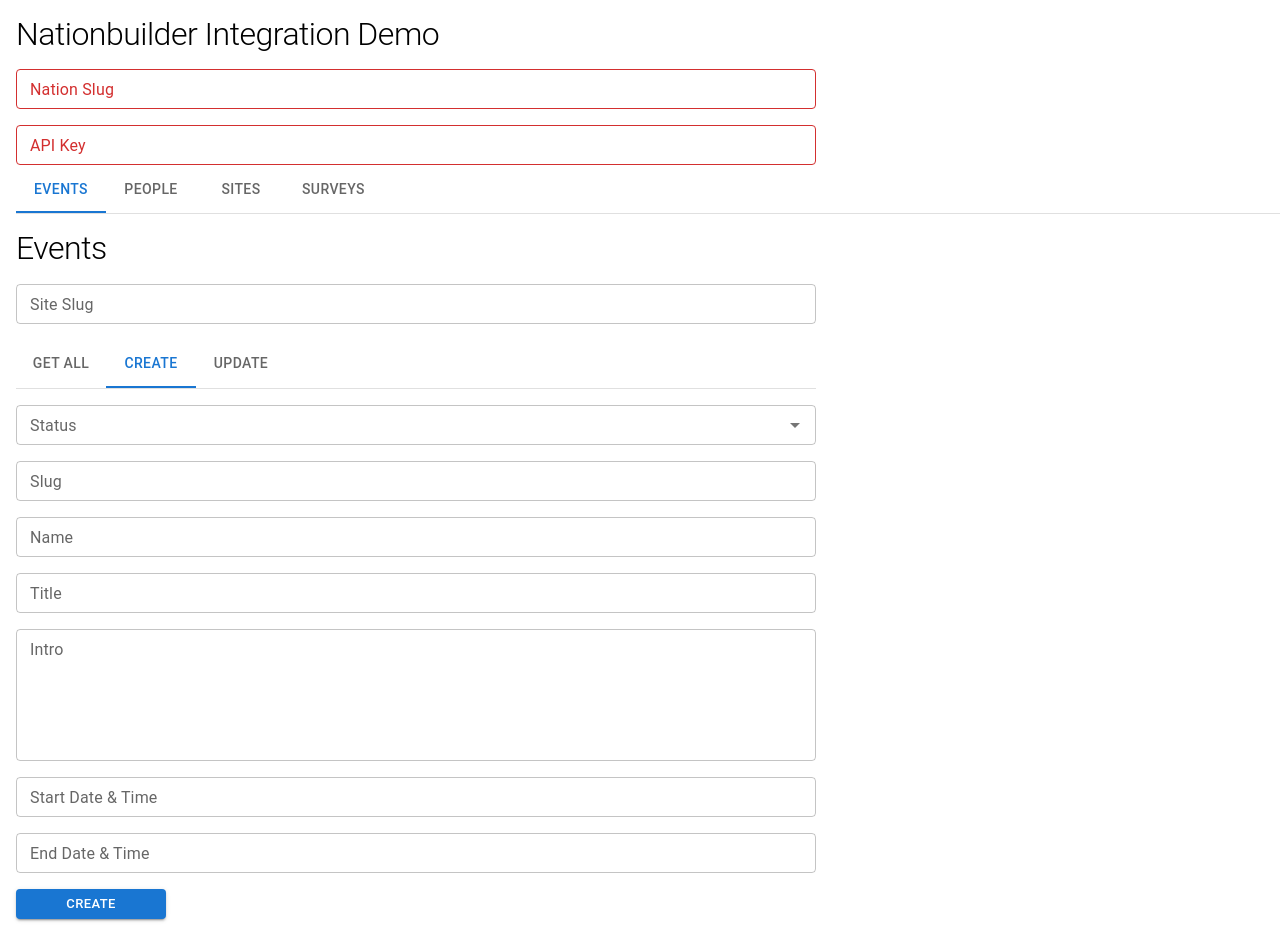
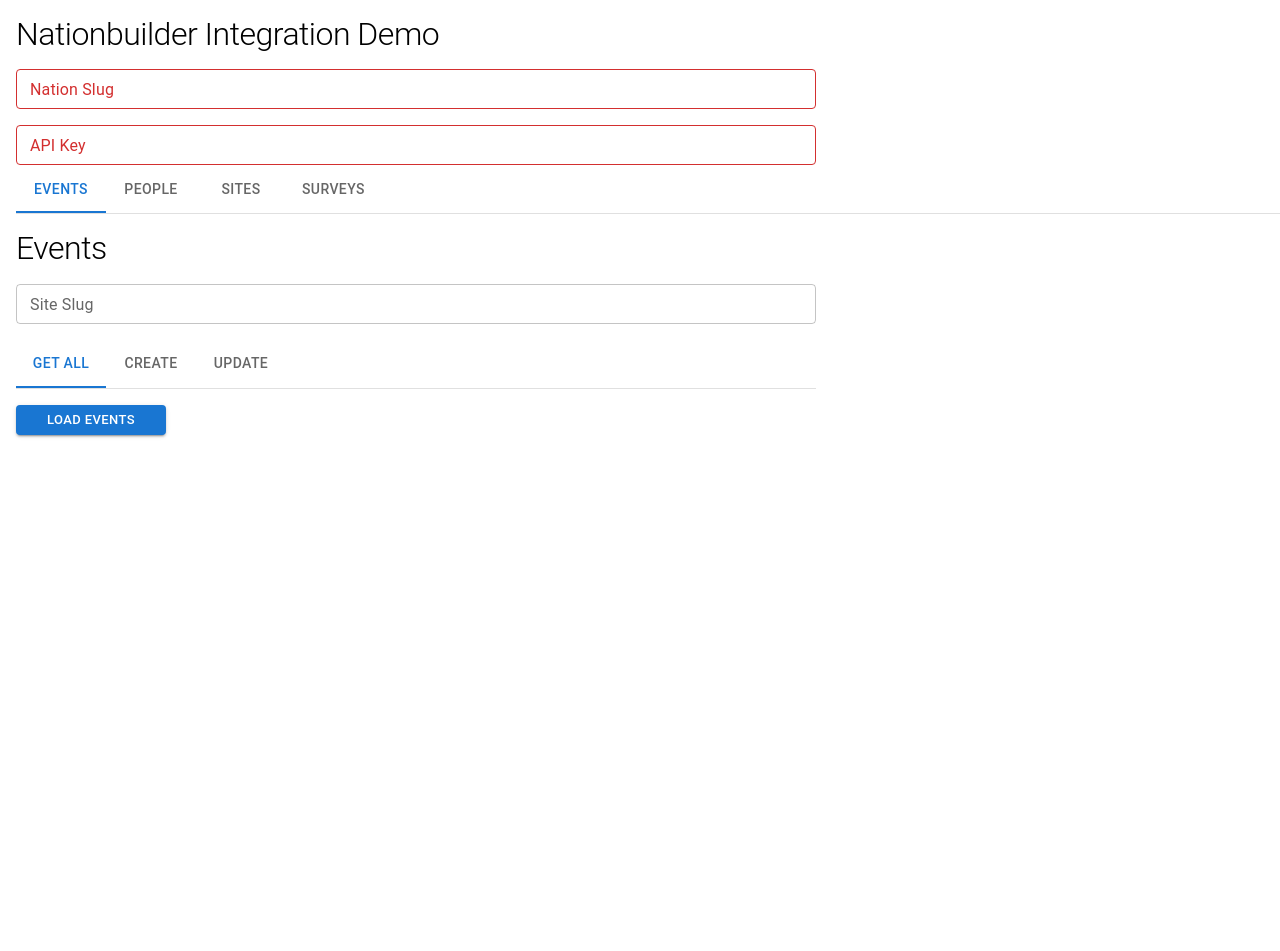
Before and after one commit to jamesmporter/nationbuilder-integration-demo, a React (Create React App) app: page / in a window 1280 px wide. Shown: the top 951 px of the page. After the commit the page ends 800 px from the top, so only its background shows below. Built offline with nearby package versions, Linux system fonts and the light colour scheme.

Commit message:
Switch tab order

```diff
--- a/src/Events.jsx
+++ b/src/Events.jsx
@@ -3,7 +3,6 @@
   Alert,
   Autocomplete,
   Box,
-  Button,
   Link,
   Snackbar,
   Stack,
@@ -177,17 +176,17 @@
           <Tabs
             value={activeTab}
             onChange={(_, newValue) => {
-              if (newValue === 0)
+              if (newValue === 1)
                 setEventData({ ...BLANK_EVENT, siteSlug: eventData.siteSlug });
               setActiveTab(newValue);
             }}
           >
-            <Tab label="Get All" value={2} />
-            <Tab label="Create" value={0} />
-            <Tab label="Update" value={1} />
+            <Tab label="Get All" value={0} />
+            <Tab label="Create" value={1} />
+            <Tab label="Update" value={2} />
           </Tabs>
         </Box>
-        {activeTab === 1 && (
+        {activeTab === 2 && (
           <TextField
             label="Event ID"
             variant="outlined"
@@ -200,7 +199,7 @@
             size="small"
           />
         )}
-        {(activeTab === 0 || activeTab === 1) && (
+        {(activeTab === 1 || activeTab === 2) && (
           <>
             <Box>
               <Autocomplete
@@ -298,16 +297,16 @@
             />
             <LoadingButton
               variant="contained"
-              onClick={activeTab === 0 ? handleCreate : handleUpdate}
+              onClick={activeTab === 1 ? handleCreate : handleUpdate}
               sx={{ maxWidth: 150 }}
               size="small"
               loading={isLoading}
             >
-              {activeTab === 0 ? "Create" : "Update"}
+              {activeTab === 1 ? "Create" : "Update"}
             </LoadingButton>
           </>
         )}
-        {activeTab === 2 && (
+        {activeTab === 0 && (
           <>
             <LoadingButton
               variant="contained"
@@ -323,7 +322,7 @@
                 key={event.id}
                 sx={{ cursor: "pointer" }}
                 onClick={() => {
-                  setActiveTab(1);
+                  setActiveTab(2);
                   setEventData({
                     eventId: event.id,
                     siteSlug: event.site_slug,
```
